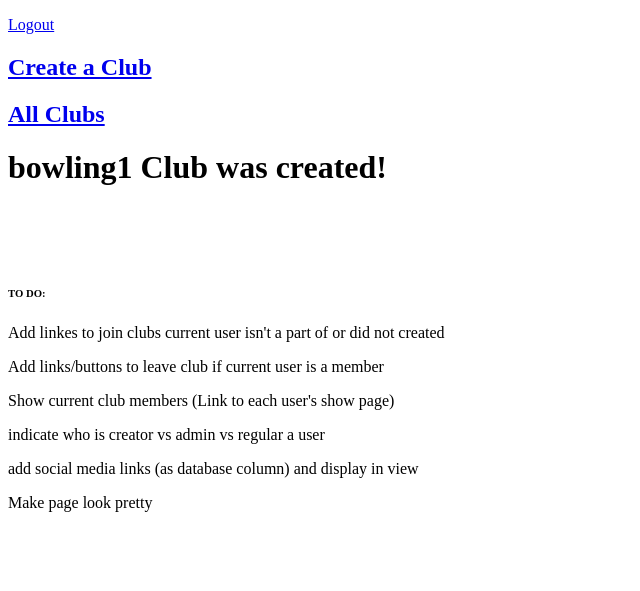
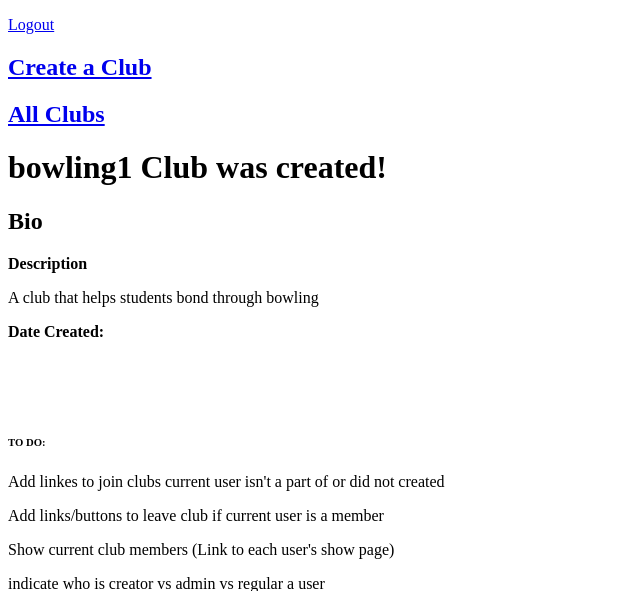
Before and after one commit to tbenis/club-registration, a Rails app: page /clubs/1 in a window 1280 px wide. Shown: the top 591 px of the page, without its empty margins (0-640 px from the left). Run offline with Rails 7, Linux system fonts and the light colour scheme; data comes from the database, SQL or seed files in the repository; style sheets or scripts are compiled from the project's sources.

Commit message:
displaying info on club show page

```diff
--- a/app/views/clubs/show.html.erb
+++ b/app/views/clubs/show.html.erb
@@ -1,4 +1,12 @@
 <h1> <%=@club.name%> Club  was created!</h1>
+
+<h2>Bio</h2>
+
+<b>Description</b>
+<p><%=@club.description%></p>
+
+<b>Date Created:</b>
+<p><%=@club.date_founded%></p>
 
 <br>
 <br>
```
